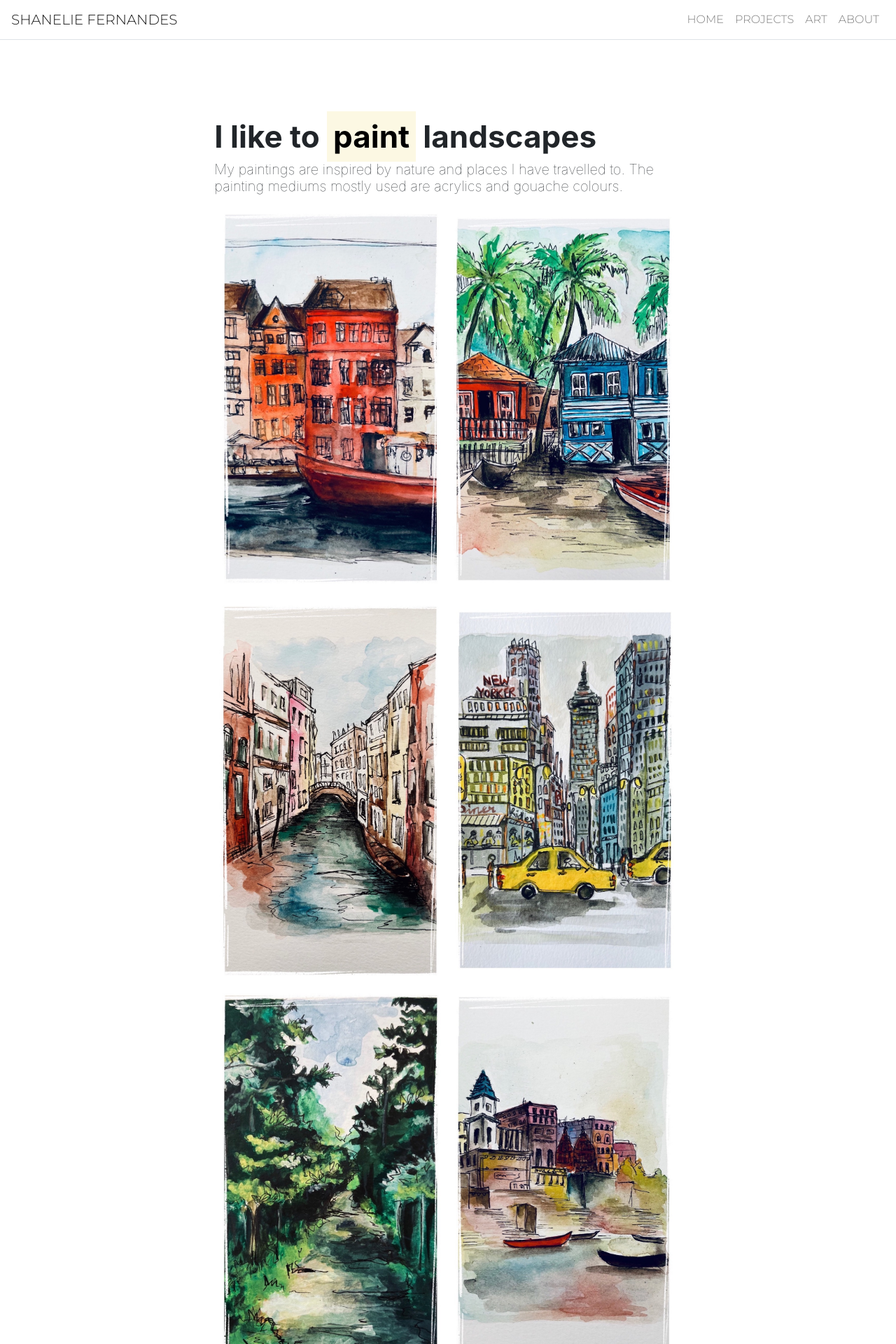
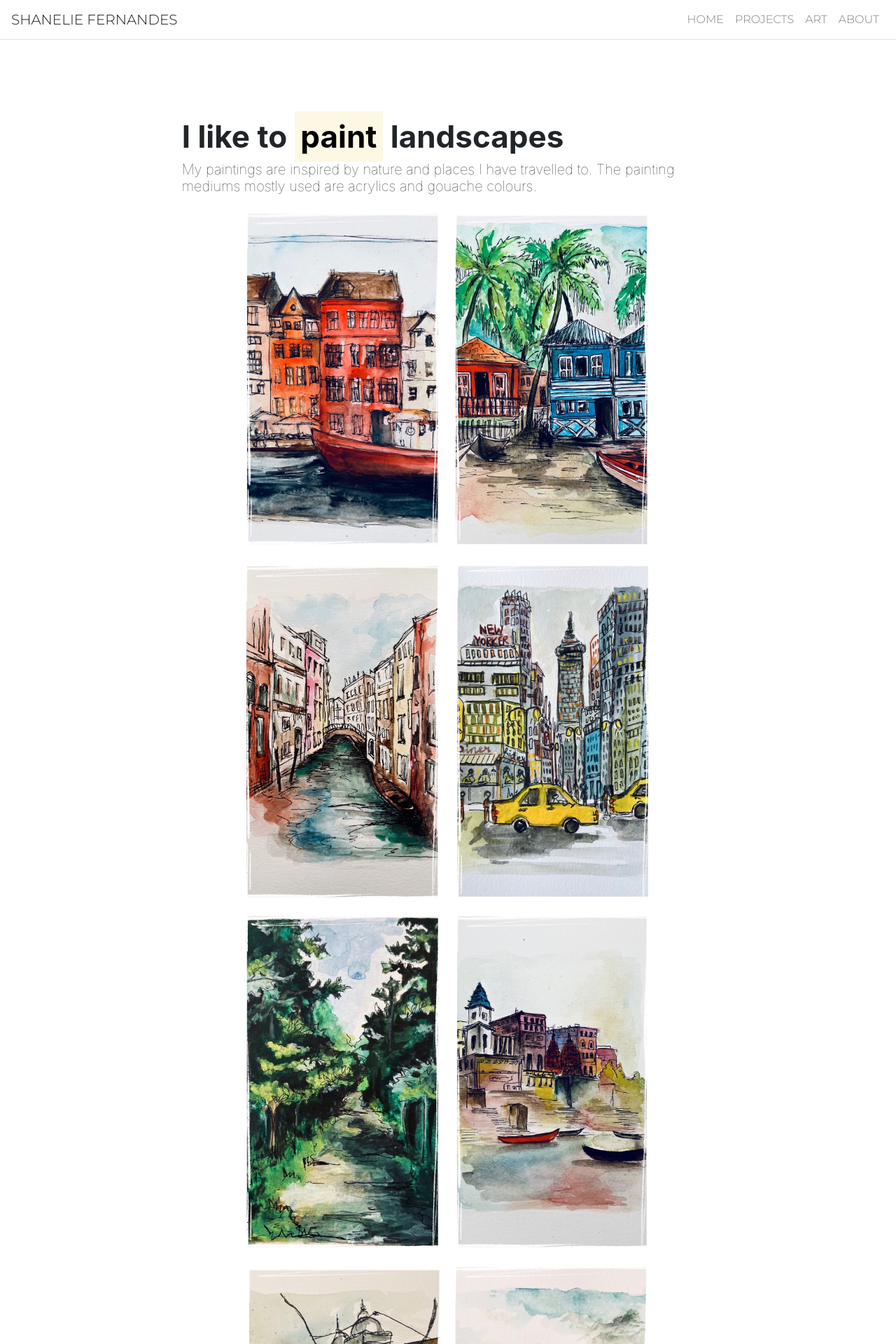
Before and after one commit to ShanelieF/Portfolio, a React (Create React App) app: page /paint in a window 1280 px wide. Shown: the top 1920 px of the page at 70% size. Built offline with nearby package versions, Linux system fonts and the light colour scheme.

Commit message:
changes to layout

```diff
--- a/src/components/pages/About.js
+++ b/src/components/pages/About.js
@@ -10,7 +10,7 @@ function About(props){
 
     return(
 
-      <Container fluid="xl" className="justify-content-center pt-5">
+      <div className="container-fluid justify-content-center pt-5">
       <Jumbotron className="bg-transparent ">
         <Container fluid={true}>
           <Row className="justify-content-around">
@@ -49,7 +49,7 @@ function About(props){
           </Row>
         </Container>
       </Jumbotron>
-      </Container>
+      </div>
 
 
     );
--- a/src/components/pages/Homepage.js
+++ b/src/components/pages/Homepage.js
@@ -25,7 +25,8 @@ function Homepage(){
           <Row className="justify-content-around ">
           <Col md={8} sm={10}>
                       <h3 style={{ fontSize:'46px', fontWeight: 'bold'}}><mark style={{backgroundColor:'#b4e0db'}} >Hi</mark>, I am <mark>Shanelie</mark></h3>
-                      <h4 style={{ fontSize:'44px', fontWeight: 'bold'}}>I <a className="st" href="#bottom"> code</a> , <a className="st1" href="/paint"> paint</a> & <a className="st" href="/design">design</a></h4>
+                      <h4 style={{ fontSize:'44px', fontWeight: 'bold'}}>I <a className="st" href="#bottom"> code</a> , <a className="st1" href="/paint"> paint</a> & <a className="st" href="/design">design </a></h4>
+
                       <h3 style={{ fontSize:'20px', fontWeight: '100'}} > I am a third-year student at the University of Warwick
                       studying BSc Computer Science with Business studies. Studying Computer Science I have enjoyed the challenge of solving
                       problems. I am an art and design enthusiast and I look forward to combining my interests as I aspire to be a UI/UX designer. </h3>
--- a/src/components/pages/Mvis.js
+++ b/src/components/pages/Mvis.js
@@ -10,7 +10,7 @@ import map3 from '../../assets/md.jpeg';
 function Mvis(props) {
 
     return(
-      <Container fluid="xl" className="justify-content-center pt-5">
+      <div className="container-fluid justify-content-center pt-5">
           <Jumbotron className="bg-transparent ">
               <Container fluid={true}>
                   <Row className="justify-content-around">
@@ -107,7 +107,7 @@ function Mvis(props) {
           </Jumbotron>
 
 
-      </Container>
+      </div>
 
     );
 
--- a/src/components/pages/Paint.js
+++ b/src/components/pages/Paint.js
@@ -21,7 +21,7 @@ class Paint extends React.Component {
 
     return(
 
-      <Container fluid="xl" className="justify-content-center pt-5">
+      <div className="container-fluid justify-content-center pt-5">
       <Jumbotron className="bg-transparent ">
         <Container fluid={true}>
           <Row className="justify-content-around">
@@ -32,53 +32,55 @@ class Paint extends React.Component {
                       gouache colours.
                       </p>
                       </h3>
+                      <div className="container1">
                       <img
-                        className="w-50"
+                        className="box image-fluid"
                         src={img1}
                         alt="First slide"
                       />
                       <img
-                        className=" w-50"
+                        className="box image-fluid"
                         src={img2}
                         alt="Third slide"
                       />
                       <img
-                        className="w-50"
+                        className="box image-fluid"
                         src={img3}
                         alt="Third slide"
                       />
                       <img
-                        className="w-50"
+                        className="box image-fluid"
                         src={img6}
                         alt="Third slide"
                       />
                       <img
-                        className=" w-50"
+                        className="box image-fluid"
                         src={img5}
                         alt="Third slide"
                       />
                       <img
-                        className=" w-50"
+                        className="box image-fluid"
                         src={img7}
                         alt="Third slide"
                       />
                       <img
-                        className=" w-50"
+                        className="box image-fluid"
                         src={img4}
                         alt="Third slide"
                       />
                       <img
-                        className=" w-50"
+                        className="box image-fluid"
                         src={img8}
                         alt="Third slide"
                       />
+                      </div>
 
 
           </Col>
           </Row>
         </Container>
       </Jumbotron>
-      </Container>
+      </div>
 
 
 
--- a/src/components/pages/Software.js
+++ b/src/components/pages/Software.js
@@ -13,7 +13,7 @@ import pages from '../../assets/pages.png';
 function Software(props) {
 
     return(
-      <Container fluid="xl" className="justify-content-center pt-5">
+      <div className="container-fluid justify-content-center pt-5">
           <Jumbotron className="bg-transparent ">
               <Container fluid={true}>
                   <Row className="justify-content-around">
@@ -128,7 +128,7 @@ function Software(props) {
           </Jumbotron>
 
 
-      </Container>
+      </div>
 
     );
 
--- a/src/components/pages/Vis1.js
+++ b/src/components/pages/Vis1.js
@@ -10,7 +10,7 @@ import graph from '../../assets/graph.png';
 function Vis1(props) {
 
   return(
-    <Container fluid="xl" className="justify-content-center pt-5">
+    <div className="container-fluid justify-content-center pt-5">
         <Jumbotron className="bg-transparent ">
             <Container fluid={true}>
                 <Row className="justify-content-around">
@@ -101,7 +101,7 @@ function Vis1(props) {
 
 
 
-    </Container>
+    </div>
 
 
   );
--- a/src/components/style.css
+++ b/src/components/style.css
@@ -102,6 +102,14 @@ a.st2:hover {
   }
 }
 
+.container1{
+  display: flex;
+  flex-wrap: wrap;
+  justify-content: center;
+}
+
+
+
 .se-card{
   margin: 20px;
 
@@ -118,6 +126,10 @@ a.st2:hover {
 .card-image1 {
     width: 60vw;
   }
+  .box{
+    width: 200px;
+
+  }
 
 @media only screen
 and (min-device-width : 600px)
@@ -131,6 +143,11 @@ and (max-device-width : 900px) {
 
     .card-image1 {
         width: 50vw;
+      }
+
+      .box{
+        width: 270px;
+
       }
 }
 
@@ -146,6 +163,10 @@ and (max-device-width : 1024px) {
       .card-image1 {
           width: 60vw;
         }
+        .box{
+          width: 220px;
+
+        }
 }
 
 
@@ -160,6 +181,10 @@ and (max-device-width : 1024px) {
 
     .card-image1 {
         width: 75vw;
+      }
+      .box{
+        width: 270px;
+
       }
 }
 
@@ -177,6 +202,10 @@ and (max-device-width : 1024px) {
     .card-image1 {
         width: 50vw;
       }
+      .box{
+        width: 300px;
+
+      }
 }
 .calign{
   text-align: center;
```
